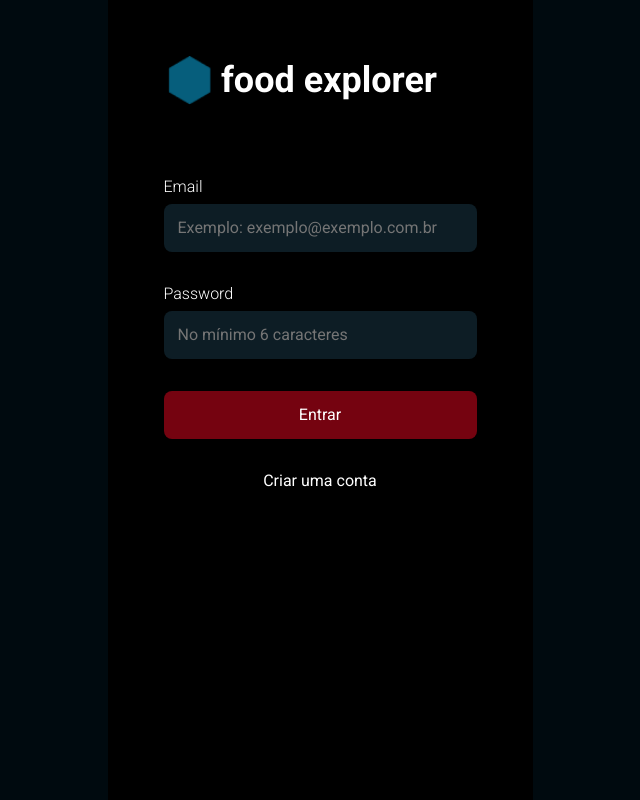
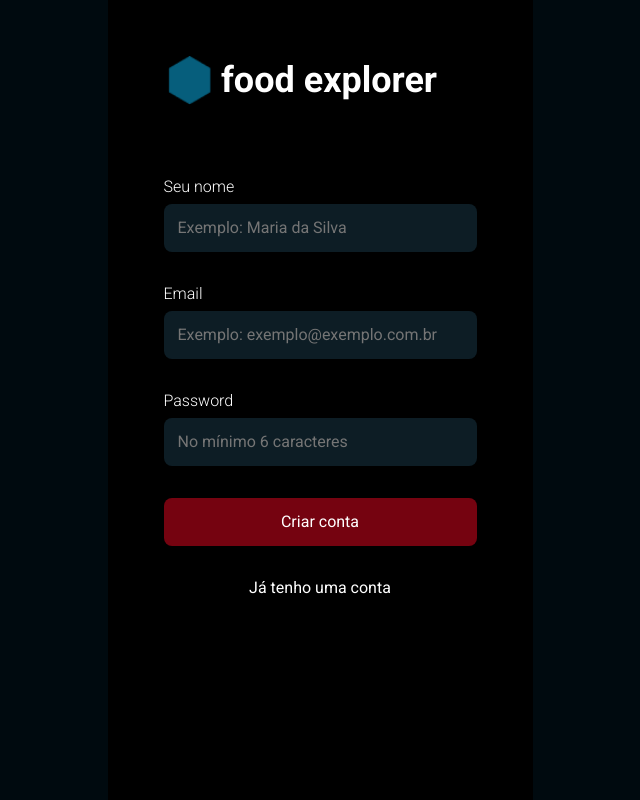
Before and after one commit to jacksonMarcelinoFreitas/Food_Explorer, a React (Vite) app: page / in a window 1280 px wide. Shown: the whole page, without its empty margins (320-960 px from the left). Built offline with nearby package versions, Linux system fonts and the light colour scheme.

Commit message:
:sparkles::lipstick: feat: finished signup page

```diff
--- a/src/main.jsx
+++ b/src/main.jsx
@@ -7,6 +7,7 @@ import ReactDOM from 'react-dom/client';
 
 import { Home } from './pages/Home';
 import { SignIn } from './pages/SignIn';
+import { SignUp } from './pages/SignUp';
 import { MobileContainer } from './components/MobileContainer';
 
 ReactDOM.createRoot(document.getElementById('root')).render(
@@ -14,7 +15,7 @@ ReactDOM.createRoot(document.getElementById('root')).render(
     <ThemeProvider theme={theme}>
       <GlobalStyles/>
         <MobileContainer>
-          <SignIn/>
+          <SignUp/>
         </MobileContainer>
     </ThemeProvider>
   </React.StrictMode>,
--- a/src/pages/SignUp/index.jsx
+++ b/src/pages/SignUp/index.jsx
@@ -1,8 +1,49 @@
 import { Container } from './style';
+import { Brand } from '../../components/Brand';
+import { Input } from '../../components/Input';
+import { Button } from '../../components/Button';
+import { ButtonText } from '../../components/ButtonText';
+import { Label } from '../../components/Label';
+// import { MobileContainer } from '../../components/MobileContainer';
 
-export function Home(){
+export function SignUp(){
   return(
     <Container>
+        <Brand
+          className="brand"
+        />
+
+        <div className="input-wrapper">
+          <Label title='Seu nome'/>
+          <Input
+            placeholder='Exemplo: Maria da Silva'
+            type="text"
+          />
+        </div>
+
+        <div className="input-wrapper">
+          <Label title='Email'/>
+          <Input
+            placeholder='Exemplo: exemplo@exemplo.com.br'
+            type="email"
+          />
+        </div>
+
+        <div className="input-wrapper">
+          <Label title='Password'/>
+          <Input
+            placeholder='No mínimo 6 caracteres'
+            type="password"
+          />
+        </div>
+
+        <Button
+          title={'Criar conta'}
+          className="button"
+        />
+
+        <ButtonText title={'Já tenho uma conta'} isActive={true} className="button"/>
+
     </Container>
   )
 }
--- a/src/pages/SignUp/style.js
+++ b/src/pages/SignUp/style.js
@@ -3,6 +3,25 @@ import { styled } from "styled-components";
 export const Container = styled.div`
   width: 100%;
   height: 100%;
-  background: ${({theme})=> theme.COLORS.DARK_400};
+  background: ${({theme})=> theme.COLORS.white};
   color: white;
+
+  .input-wrapper{
+    display: flex;
+    justify-content: left;
+    flex-direction: column;
+    gap: 8px;
+
+    margin-bottom: 32px;
+
+    width: 100%;
+  }
+
+  .brand{
+    margin-bottom: 72px;
+  }
+
+  .button{
+    margin-bottom: 32px;
+  }
 `
```
